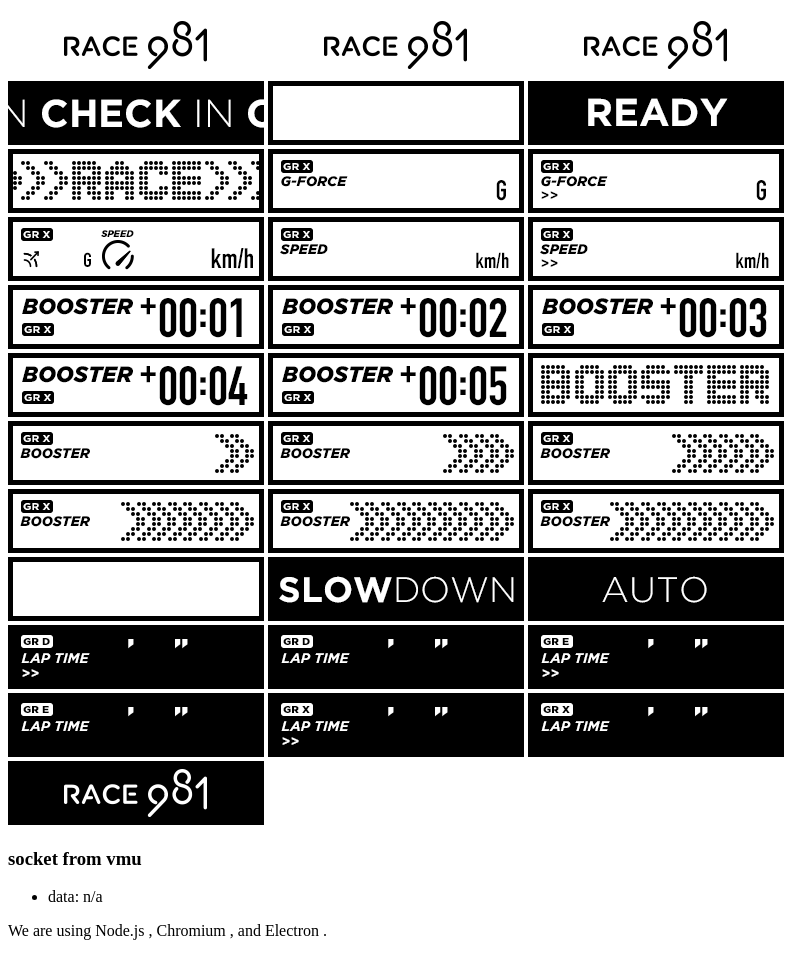
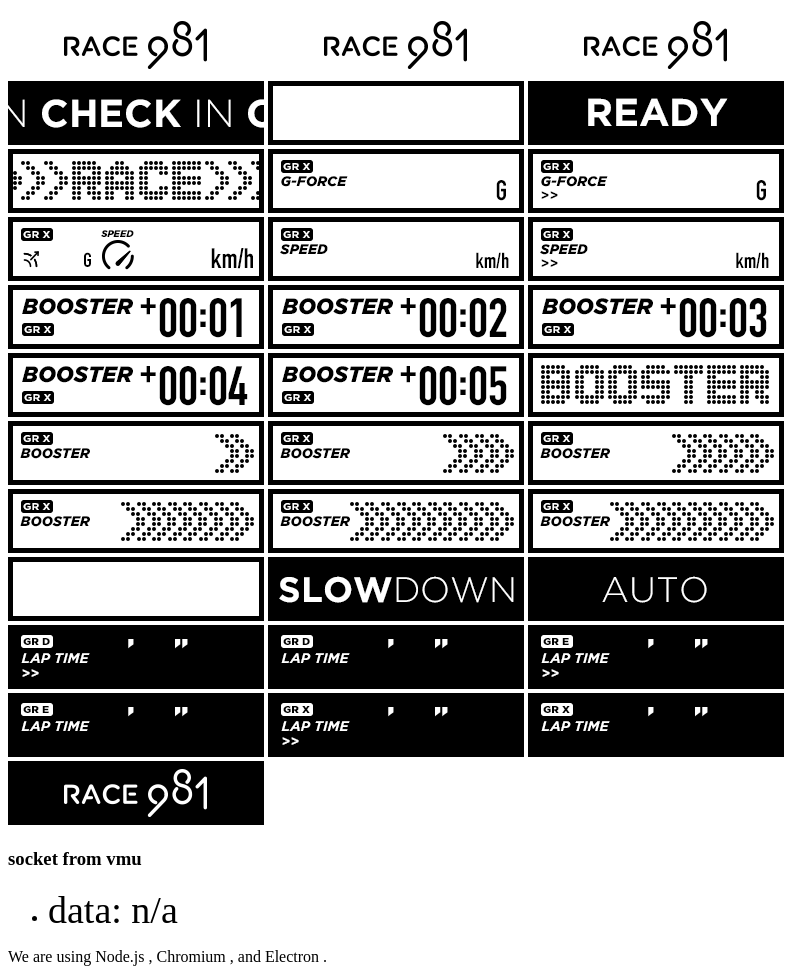
Before and after one commit to monolith-kh/seoul, an Electron app: page index.html in a window 800 px wide. Shown: the part 101-1075 px from the top of the page. Before the commit the page ends 1049 px from the top, so only its background shows below. Drawn offline with Linux system fonts and the light colour scheme; no server answers.

Commit message:
size up font about socket data

```diff
--- a/styles.css
+++ b/styles.css
@@ -1,3 +1,6 @@
 /* styles.css */
 
 /* Add styles here to customize the appearance of your app */
+#socket-data {
+    font-size: 38px;
+}
```
